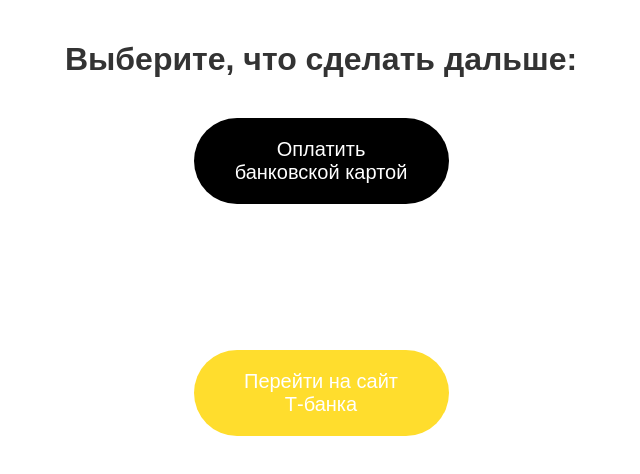
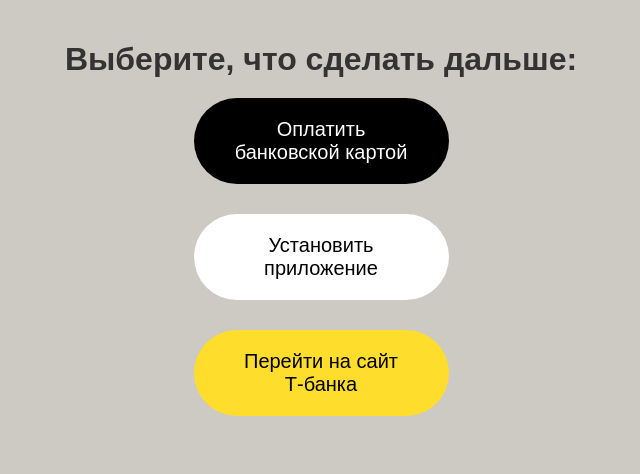
Before and after one commit to serebrovskaya/ifAppNotFound, a plain HTML site: page index.html in a window 1280 px wide. Shown: the whole page, without its empty margins (319-959 px from the left). Drawn offline with Linux system fonts and the light colour scheme.

Commit message:
Update style.css

```diff
--- a/style.css
+++ b/style.css
@@ -2,7 +2,7 @@ body {
     font-family: Arial, sans-serif;
     margin: 0;
     padding: 0;
-    transition: background-color 0.5s ease;
+    background-color: CCCAC3;
 }
 
 .container {
@@ -14,8 +14,13 @@ body {
 
 h1 {
     color: #333;
-    margin-bottom: 40px;
+    margin-bottom: 10px;
 }
+h2 {
+    color: #333;
+    margin-bottom: 50px;
+}
+
 
 .buttons {
     display: flex;
@@ -29,10 +34,10 @@ h1 {
     padding: 20px 40px;
     font-size: 20px;
     border: none;
-    border-radius: 50px;
+    border-radius: 50px; /* Увеличиваем для круглых краёв */
     cursor: pointer;
     transition: all 0.3s ease;
-    width: 255px;
+    width: 255px; /* Фиксированная ширина для всех кнопок */
     text-align: center;
 }
 
@@ -48,10 +53,10 @@ h1 {
 
 #install {
     background-color: #FFFFFF;
-    color: white;
+    color: 000000;
 }
 
 #cite {
     background-color: #FFDD2D;
-    color: white;
+    color: 000000;
 }
```
